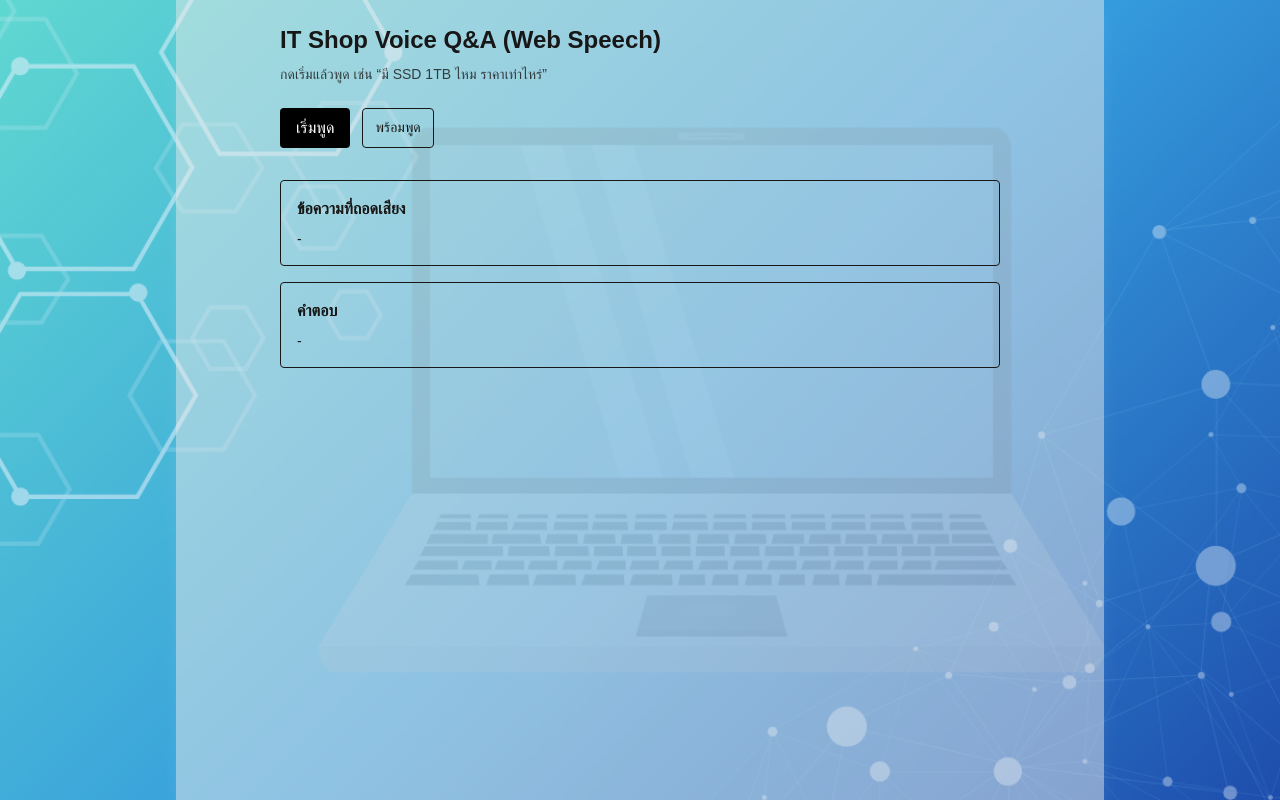
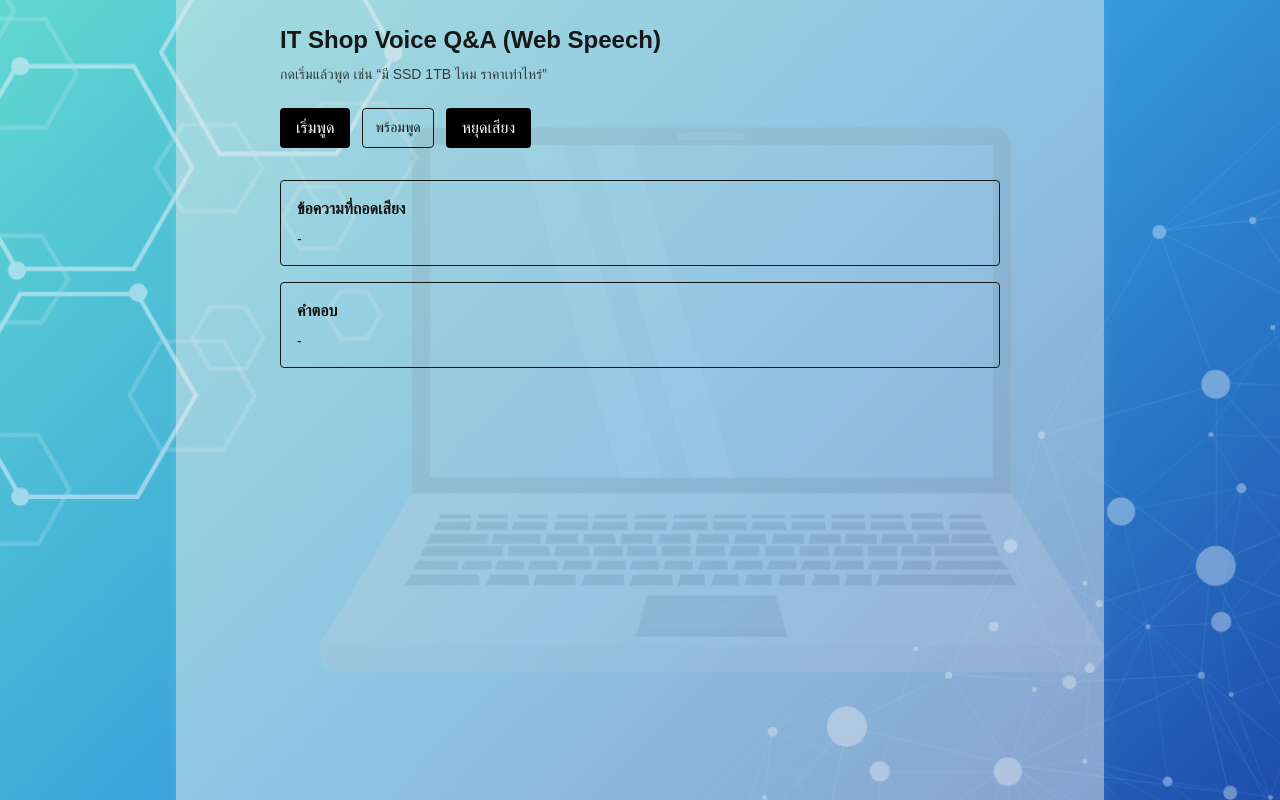
Before and after one commit to Intanin-SE67/it-shop-Voice-assistant-by-RoawPap, a Next.js app: page / in a window 1280 px wide. Built offline with nearby package versions, Linux system fonts and the light colour scheme.

Commit message:
stop ai voice

```diff
--- a/src/app/page.tsx
+++ b/src/app/page.tsx
@@ -25,6 +25,9 @@ export default function Home() {
 
     window.speechSynthesis.cancel();
     window.speechSynthesis.speak(utter);
+  }
+  function stopvoice() {
+    window.speechSynthesis.cancel();
   }
   useEffect(() => {
     // รองรับ Chrome: webkitSpeechRecognition
@@ -114,6 +117,9 @@ export default function Home() {
             </button>
           )}
           <div className="px-3 py-2 rounded border text-sm">{status}</div>
+          <button className="px-4 py-2 rounded bg-black text-white" onClick={stopvoice}>
+            หยุดเสียง
+          </button>
         </div>
 
         <section className="mt-8 space-y-4">
```
